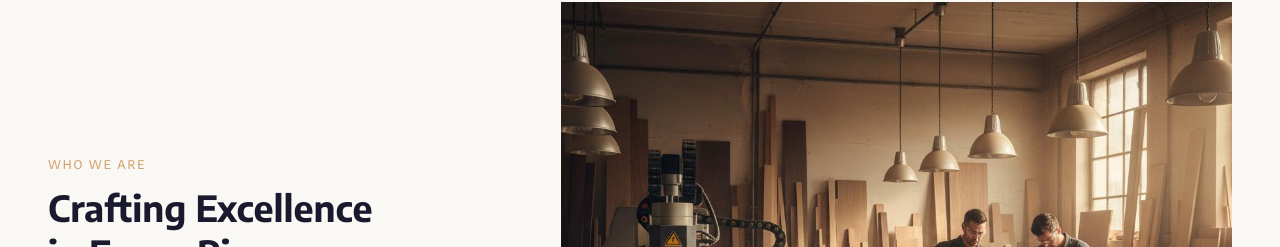
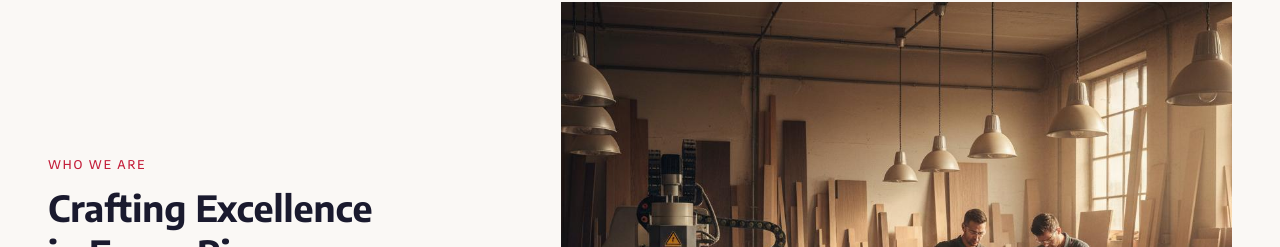
Before and after one commit to trisrjt/Hecate, a React (Vite) app: page / in a window 1280 px wide. Shown: the part 1007-1254 px from the top of the page. Built offline with nearby package versions, Linux system fonts and the light colour scheme; no server answers; the database is empty.

Commit message:
style: change global section-label and pre-title colors from gold accent to signature crimson red

```diff
--- a/src/components/CTABanner.tsx
+++ b/src/components/CTABanner.tsx
@@ -12,7 +12,7 @@ export const CTABanner: React.FC = () => {
 
       <div className="max-w-7xl mx-auto px-4 sm:px-6 lg:px-8 text-center text-white relative z-10">
         <ScrollReveal>
-          <span className="text-hecate-accent text-xs font-semibold uppercase tracking-[0.2em] mb-4 block">
+          <span className="text-hecate-secondary text-xs font-semibold uppercase tracking-[0.2em] mb-4 block">
             Partner With Us
           </span>
           <h2 className="text-3xl md:text-4xl font-serif font-bold mb-4">
--- a/src/index.css
+++ b/src/index.css
@@ -24,7 +24,7 @@
 
 @layer components {
   .section-label {
-    @apply mb-3 text-xs font-medium uppercase tracking-[0.15em] text-hecate-accent block;
+    @apply mb-3 text-xs font-medium uppercase tracking-[0.15em] text-hecate-secondary block;
   }
 
   .section-title {
--- a/src/pages/About.tsx
+++ b/src/pages/About.tsx
@@ -137,7 +137,7 @@ export const About: React.FC = () => {
         <div className="max-w-7xl mx-auto px-4 sm:px-6 lg:px-8 relative z-10">
           <div className="text-center mb-16">
             <ScrollReveal>
-              <span className="text-hecate-accent text-xs font-medium uppercase tracking-[0.15em] mb-3 block">
+              <span className="text-hecate-secondary text-xs font-medium uppercase tracking-[0.15em] mb-3 block">
                 Our Moto
               </span>
               <h2 className="text-3xl md:text-4xl font-serif font-semibold">
```
